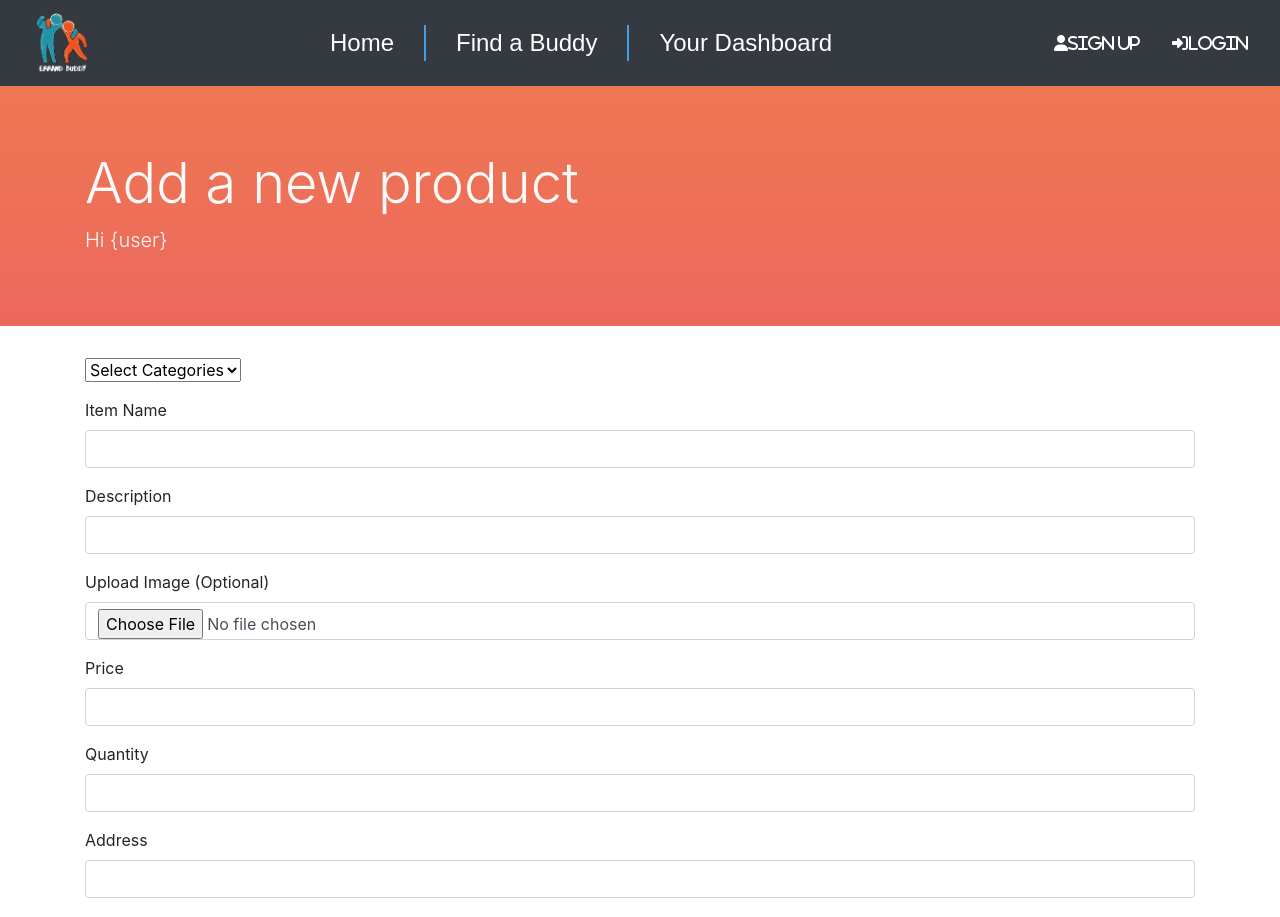
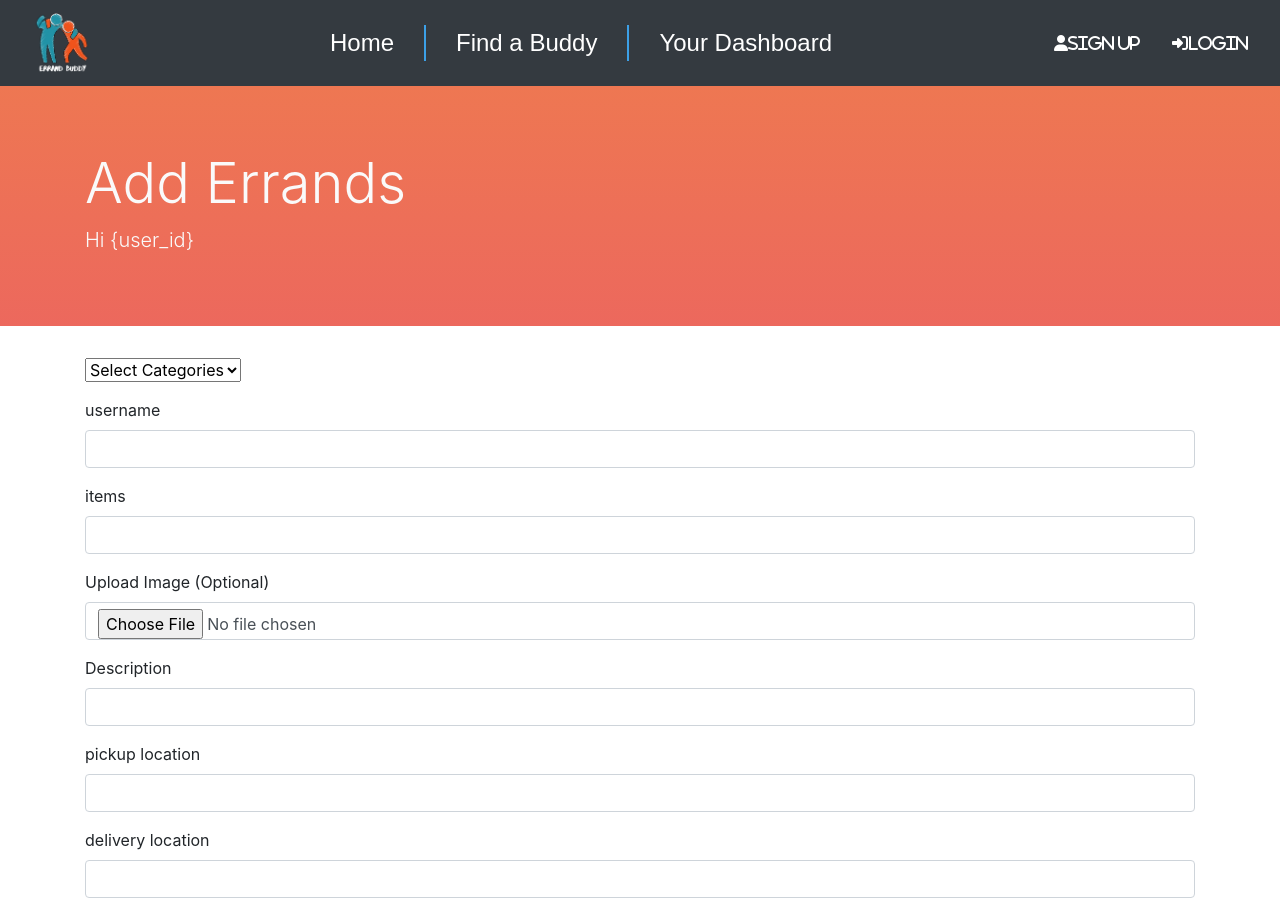
Before and after one commit to mdYaqin/Errand-Buddy-Frontend, a React (Create React App) app in the folder errand-buddy-fe/: page /user/add-errand in a window 1280 px wide. Shown: the top 917 px of the page. Built offline with nearby package versions, Linux system fonts and the light colour scheme; a web font is replaced by a local one.

Commit message:
Added add errand function

```diff
--- a/errand-buddy-fe/src/components/Home.jsx
+++ b/errand-buddy-fe/src/components/Home.jsx
@@ -8,7 +8,7 @@ import './Home.scss'
 
 const Home = () => {
 
-  const [data, setData] = useState(arrData);
+  const [data, setData] = useState();
 
   useEffect(() => {
     axios
--- a/errand-buddy-fe/src/components/pages/users/Add_errand.jsx
+++ b/errand-buddy-fe/src/components/pages/users/Add_errand.jsx
@@ -3,17 +3,61 @@ import Layout from "../../Layout";
 // import { isAuthenticated } from "../../auth";
 import { Link } from "react-router-dom";
 import Errand_request from "./Errand_request";
+import axios from "axios";
 
-const AddErrands = () => {
+function AddErrands() {
+  const [data, setData] = useState({
+    category: "",
+    items: "",
+    username: "",
+    description: "",
+    pickupLocation: "",
+    deliveryLocation: "",
+    pickupTime: "",
+    deliveryTime: "",
+    itemPrice: "",
+    errandFee: "",
+    image: "",
+  });
 
+  function handleChange(event) {
+    const { name, value } = event.target;
 
+    setData((prevData) => {
+      return {
+        ...prevData,
+        [name]: value,
+      };
+    });
+  }
+
+  function handleClick(event) {
+    event.preventDefault();
+
+    axios
+      .post("http://localhost:4000/api/users/create-errand",  {
+        items: data.items,
+        username: data.username,
+        description: data.description,
+        pickupLocation: data.pickupLocation,
+        deliveryLocation: data.deliveryLocation,
+        pickupTime: data.pickupTime,
+        deliveryTime: data.deliveryTime,
+        itemPrice: data.itemPrice,
+        errandFee: data.errandFee,
+        image: data.image,
+      })
+      .then((res) => {
+        console.log(res.data);
+      });
+  }
 
   return (
     <>
-      <Layout title="Add a new product" description="Hi {user}"></Layout>
+      <Layout title="Add Errands" description="Hi {user_id}"></Layout>
       <div className="row">
         <div className="container">
-          <form method="POST" action="">
+          <form method="POST" action="" />
           <select
             className="form-select-lg mb-3"
             aria-label=".form-select-lg example"
@@ -26,15 +70,45 @@ const AddErrands = () => {
           </select>
 
           <div className="mb-3">
-              <label for="item_name" className="form-label">
-                Item Name
+            <label for="username" className="form-label">
+              username
             </label>
             <input
+              onChange={handleChange}
               required
               type="text"
               className="form-control"
-                id="item_name"
-                name="item_name"
+              id="username"
+              name="username"
+              value={data.username}
+            />
+          </div>
+
+          <div className="mb-3">
+            <label for="items" className="form-label">
+              items
+            </label>
+            <input
+              onChange={handleChange}
+              required
+              type="text"
+              className="form-control"
+              id="items"
+              name="items"
+              value={data.items}
+            />
+          </div>
+
+          <div className="mb-3">
+            <label for="formFileSm" className="image">
+              Upload Image (Optional)
+            </label>
+            <input
+              onChange={handleChange}
+              className="form-control form-control"
+              id="image"
+              type="file"
+              value={data.image}
             />
           </div>
           <div className="mb-3">
@@ -42,74 +116,133 @@ const AddErrands = () => {
               Description
             </label>
             <input
+              onChange={handleChange}
               required
               type="text"
               className="form-control"
               id="description"
               name="description"
+              value={data.description}
+            />
+          </div>
+
+          <div className="mb-3">
+            <label for="pickupLocation" className="form-label">
+              pickup location
+            </label>
+            <input
+              onChange={handleChange}
+              required
+              type="text"
+              className="form-control"
+              id="pickupLocation"
+              name="pickupLocation"
+              value={data.pickupLocation}
+            />
+          </div>
+
+          <div className="mb-3">
+            <label for="deliveryLocation" className="form-label">
+              delivery location
+            </label>
+            <input
+              onChange={handleChange}
+              required
+              type="text"
+              className="form-control"
+              id="deliveryLocation"
+              name="deliveryLocation"
+              value={data.deliveryLocation}
             />
           </div>
           <div className="mb-3">
-              <label for="formFileSm" className="form-label">
-                Upload Image (Optional)
+            <label for="pickupTime" className="form-label">
+              pick up time
             </label>
             <input
-                className="form-control form-control"
-                id="form-control"
-                type="file"
+              onChange={handleChange}
+              required
+              type="number"
+              className="form-control"
+              id="pickupTime"
+              name="pickupTime"
+              value={data.pickupTime}
+            />
+          </div>
+
+          <div className="mb-3">
+            <label for="deliveryTime" className="form-label">
+              delivery time
+            </label>
+            <input
+              onChange={handleChange}
+              required
+              type="number"
+              className="form-control"
+              id="deliveryTime"
+              name="deliveryTime"
+              value={data.deliveryTime}
             />
           </div>
 
           <div className="mb-3">
             <label for="price" className="form-label">
-                Price
+              item price
             </label>
             <input
+              onChange={handleChange}
               required
               type="number"
               className="form-control"
-                id="price"
-                name="price"
+              id="itemPrice"
+              name="itemPrice"
+              value={data.price}
             />
           </div>
           <div className="mb-3">
             <label for="quantity" className="form-label">
-                Quantity
+              errand fee
             </label>
             <input
+              onChange={handleChange}
               required
               type="number"
               className="form-control"
-                id="quantity"
-                name="quantity"
+              id="errandFee"
+              name="errandFee"
+              value={data.errandFee}
             />
           </div>
 
           <div className="mb-3">
-              <label for="address" className="form-label">
-                Address
+            <label for="quantity" className="form-label">
+              status
             </label>
             <input
+              onChange={handleChange}
               required
               type="text"
               className="form-control"
-                id="address"
-                name="address"
+              id="status"
+              name="status"
+              value={data.quantity}
             />
           </div>
 
           <br />
 
-            <button className="btn btn-outline-primary mb-5">
+          <button
+            onClick={handleClick}
+            className="btn btn-outline-primary mb-5"
+          >
             <Link to={`/user/payment`} className="navbar-item" href="">
               Add Errand
             </Link>
           </button>
-          </form>
         </div>
       </div>
     </>
   );
-};
+}
 
 export default AddErrands;
```
Lines whose indentation alone changed are shown as unchanged.
